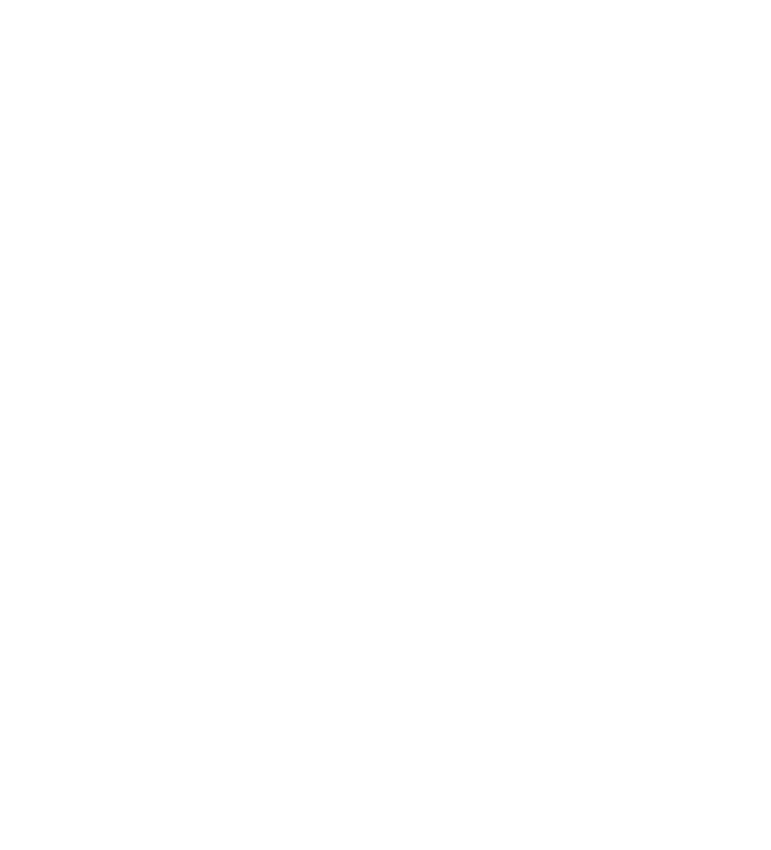
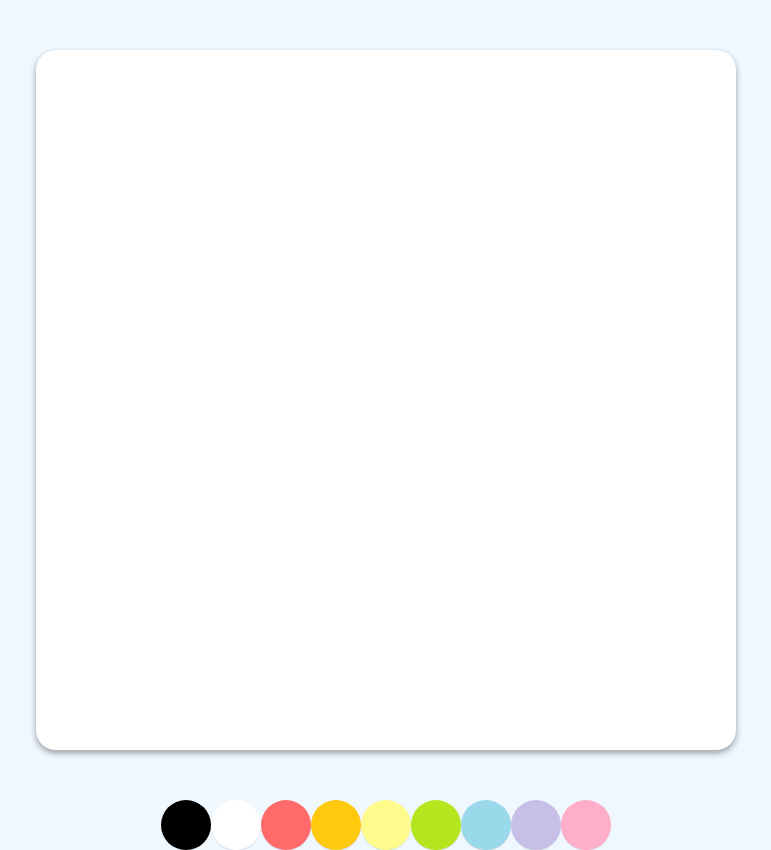
Before and after one commit to ohcoddee/paintJS, a plain HTML site: page index.html in a window 1280 px wide. Shown: the whole page, without its empty margins (254-1025 px from the left). Before the commit the page ends 800 px from the top, so only its background shows below. Drawn offline with Linux system fonts and the light colour scheme.

Commit message:
Add Color Palettes

```diff
--- a/index.html
+++ b/index.html
@@ -4,9 +4,26 @@
     <meta charset="UTF-8">
     <meta http-equiv="X-UA-Compatible" content="IE=edge">
     <meta name="viewport" content="width=device-width, initial-scale=1.0">
-    <title>Document</title>
+    <title>PaintJS</title>
+    <link rel="stylesheet" href="style.css">
 </head>
 <body>
+    <canvas id = "jsCanvas" class="canvas"></canvas>
+    <div class="palettes">
+        <div class="palettes_colors" id="jsColors">
+            <div class="palettes_color" style="background-color: black;"></div>
+            <div class="palettes_color" style="background-color: white;"></div>
+            <div class="palettes_color" style="background-color: #FF6A6A;"></div>
+            <div class="palettes_color" style="background-color: #FFC90E;"></div>
+            <div class="palettes_color" style="background-color: #FFFA8C;"></div>
+            <div class="palettes_color" style="background-color: #B5E61D;"></div>
+            <div class="palettes_color" style="background-color: #99D9EA;"></div>
+            <div class="palettes_color" style="background-color: #C8BFE7;"></div>
+            <div class="palettes_color" style="background-color: #FFAEC9;"></div>
+        </div>
+
+    </div>
+
     <script src="script.js"></script>
 </body>
 </html>
--- /dev/null
+++ b/reset.css
@@ -0,0 +1,43 @@
+html, body, div, span, applet, object, iframe,
+h1, h2, h3, h4, h5, h6, p, blockquote, pre,
+a, abbr, acronym, address, big, cite, code,
+del, dfn, em, img, ins, kbd, q, s, samp,
+small, strike, strong, sub, sup, tt, var,
+b, u, i, center,
+dl, dt, dd, ol, ul, li,
+fieldset, form, label, legend,
+table, caption, tbody, tfoot, thead, tr, th, td,
+article, aside, canvas, details, embed,
+figure, figcaption, footer, header, hgroup,
+menu, nav, output, ruby, section, summary,
+time, mark, audio, video {
+	margin: 0;
+	padding: 0;
+	border: 0;
+	font-size: 100%;
+	font: inherit;
+	vertical-align: baseline;
+}
+/* HTML5 display-role reset for older browsers */
+article, aside, details, figcaption, figure,
+footer, header, hgroup, menu, nav, section {
+	display: block;
+}
+body {
+	line-height: 1;
+}
+ol, ul {
+	list-style: none;
+}
+blockquote, q {
+	quotes: none;
+}
+blockquote:before, blockquote:after,
+q:before, q:after {
+	content: '';
+	content: none;
+}
+table {
+	border-collapse: collapse;
+	border-spacing: 0;
+}
--- /dev/null
+++ b/style.css
@@ -0,0 +1,33 @@
+@import "reset.css";
+
+body{
+    font-family: system-ui, -apple-system, BlinkMacSystemFont, 'Segoe UI', Roboto, Oxygen, Ubuntu, Cantarell, 'Open Sans', 'Helvetica Neue', sans-serif;
+    background-color: aliceblue;
+    display: flex;
+    flex-direction: column;
+    align-items: center;
+    padding-top: 50px;
+}
+
+.canvas{
+    width: 700px;
+    height: 700px;
+    background-color: white;
+    border-radius: 20px;
+    box-shadow: rgba(0, 0, 0, 0.16) 0px 3px 6px, rgba(0, 0, 0, 0.23) 0px 3px 6px;
+
+}
+
+.palettes .palettes_colors{
+    display: flex;
+
+}
+
+.palettes_colors .palettes_color{
+    width: 50px;
+    height: 50px;
+    margin-top: 50px;
+    border-radius: 25px;
+    cursor: pointer;
+    box-shadow: rgba(17, 17, 26, 0.1) 0px 1px 0px;
+}
```
